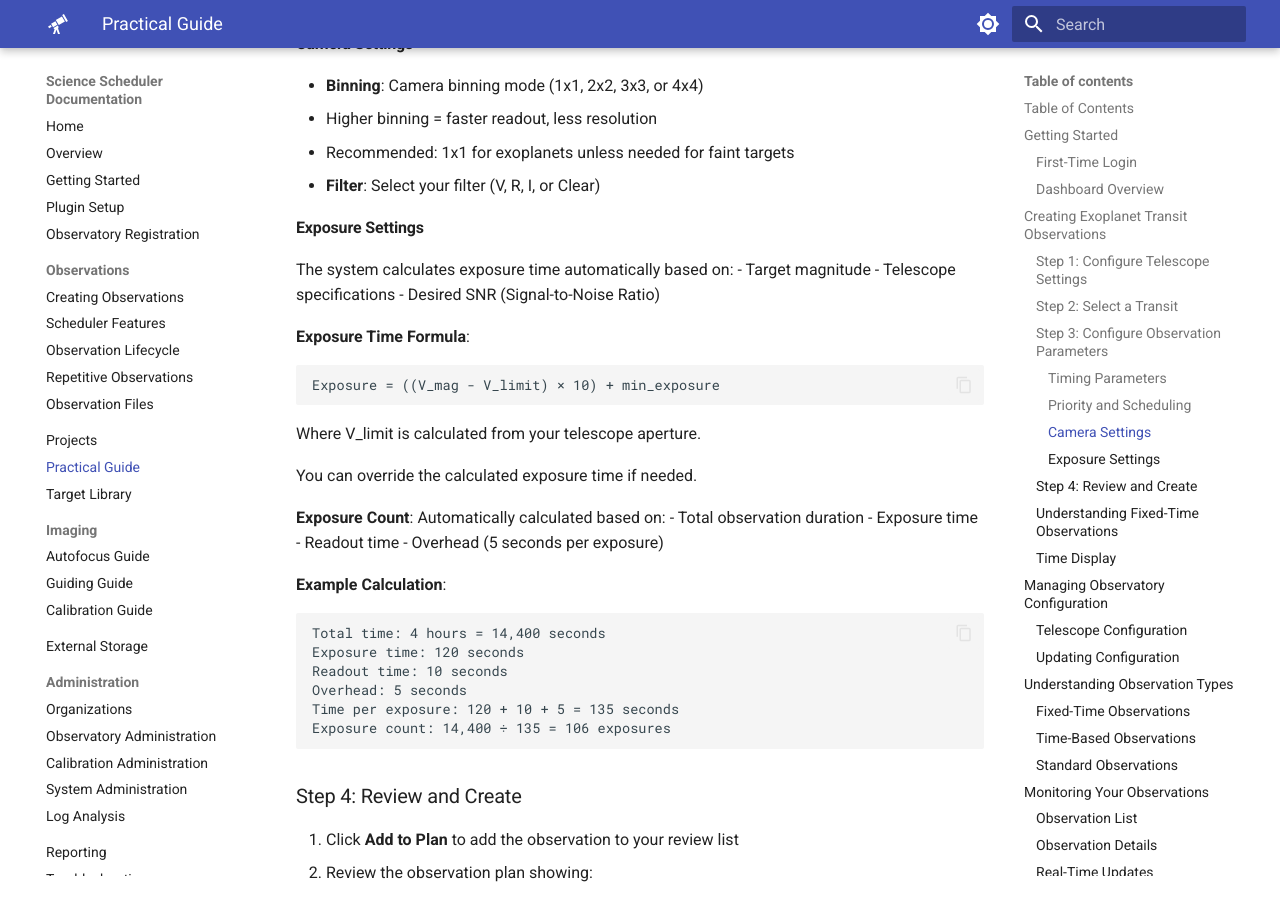
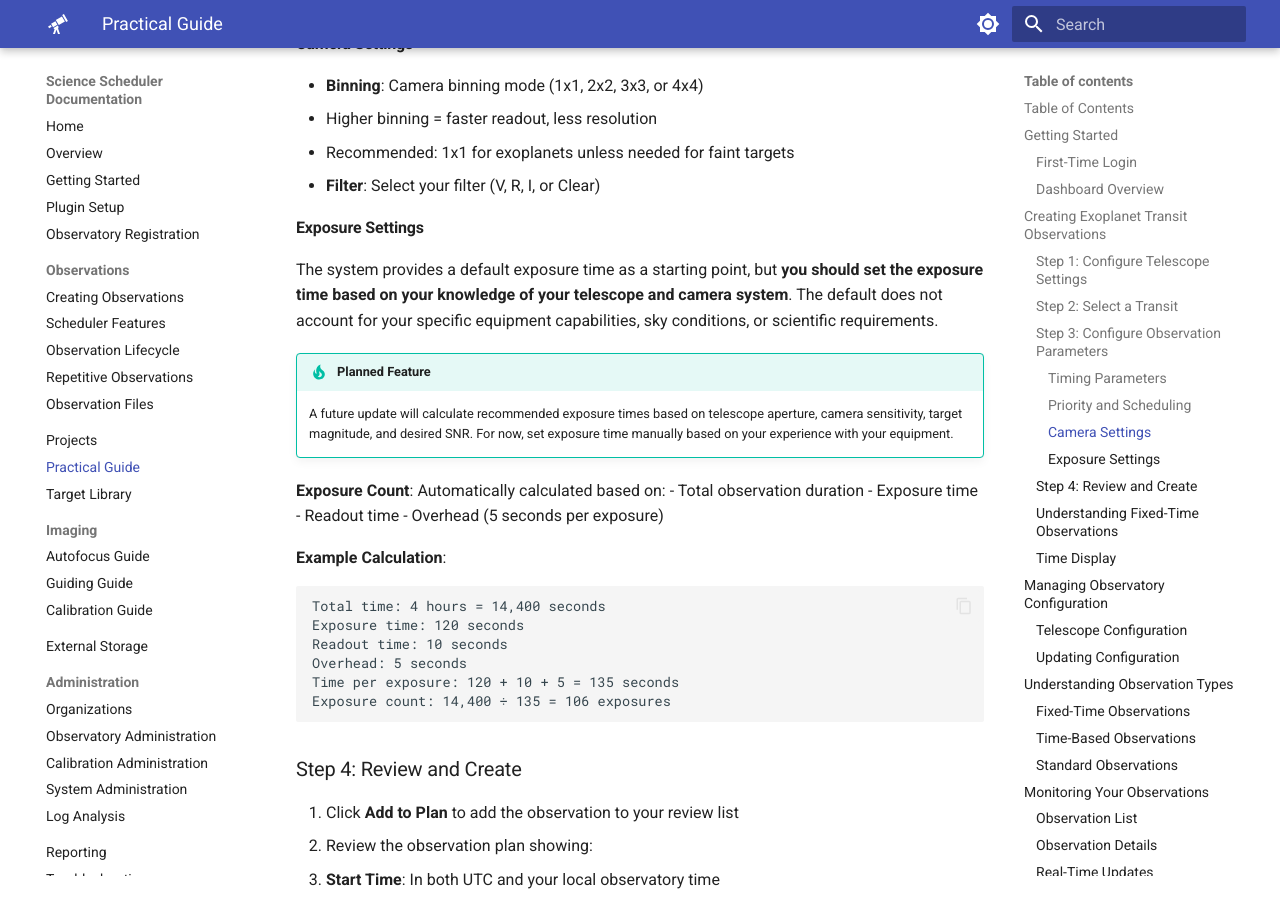
Before and after one commit to First-Light-Systems/nina-scheduler-docs, an MkDocs documentation site: the page built from docs/PRACTICAL_GUIDE.md, in a window 1280 px wide and 900 px high, scrolled down 2892 px. Built offline with MkDocs 1.6.1 and Material for MkDocs 9.7.7, drawn with Linux system fonts in a browser that asks for light colours.

Commit message:
Remove exposure calculator claims, flag as planned feature
The transit exposure calculator doesn't account for telescope system
capabilities. Removed from Overview, and replaced the formula in the
Practical Guide with honest guidance to set exposure time manually,
with a note that a proper calculator is a planned feature.

Co-Authored-By: Claude Opus 4.6 <noreply@anthropic.com>

````diff
--- a/docs/PRACTICAL_GUIDE.md
+++ b/docs/PRACTICAL_GUIDE.md
@@ -106,19 +106,11 @@ After selecting a transit, configure the observation details:
 - **Filter**: Select your filter (V, R, I, or Clear)
 
 #### Exposure Settings
-The system calculates exposure time automatically based on:
-- Target magnitude
-- Telescope specifications
-- Desired SNR (Signal-to-Noise Ratio)
 
-**Exposure Time Formula**:
-```
-Exposure = ((V_mag - V_limit) × 10) + min_exposure
-```
+The system provides a default exposure time as a starting point, but **you should set the exposure time based on your knowledge of your telescope and camera system**. The default does not account for your specific equipment capabilities, sky conditions, or scientific requirements.
 
-Where V_limit is calculated from your telescope aperture.
-
-You can override the calculated exposure time if needed.
+!!! tip "Planned Feature"
+    A future update will calculate recommended exposure times based on telescope aperture, camera sensitivity, target magnitude, and desired SNR. For now, set exposure time manually based on your experience with your equipment.
 
 **Exposure Count**: Automatically calculated based on:
 - Total observation duration
````
Also changed, not shown: docs/OVERVIEW.md (+0 -1 lines).
